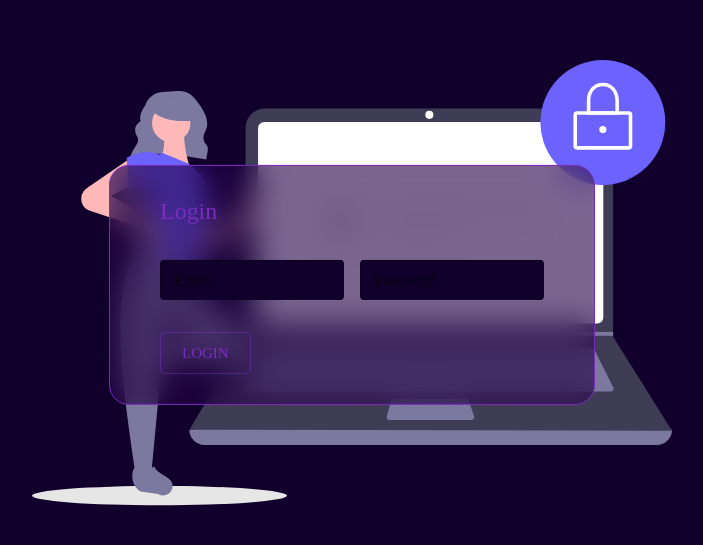
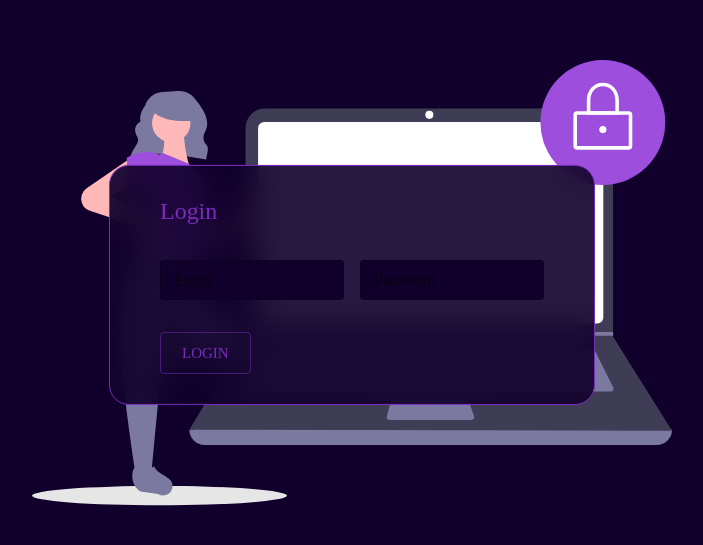
Before and after one commit to francescoVarsa/homeHandler_frontend, a React (Create React App) app: page /login in a window 1280 px wide. Shown: the part 115-660 px from the top of the page, without its empty margins (288-991 px from the left). Built offline with nearby package versions, Linux system fonts and the light colour scheme.

Commit message:
Improve login input forms styles

```diff
--- a/src/components/atoms/Illustrations/AuthIllustration.tsx
+++ b/src/components/atoms/Illustrations/AuthIllustration.tsx
@@ -1,3 +1,4 @@
+import { useTheme } from "@mui/material";
 import { Colors } from "../../../types/types";
 
 type AuthIllustrationProps = {
@@ -7,10 +8,11 @@ type AuthIllustrationProps = {
 };
 
 export default function AuthIllustration({
-  color,
+  color = "purple",
   width,
   height,
 }: AuthIllustrationProps) {
+  const theme = useTheme();
   return (
     <svg
       xmlns="http://www.w3.org/2000/svg"
@@ -56,7 +58,12 @@ export default function AuthIllustration({
         points="720.046 337.135 720.046 341.556 264.306 341.556 264.649 341.004 264.649 337.135 720.046 337.135"
         fill="#7b79a0"
       />
-      <circle cx="707.33457" cy="77.37523" r="77.37523" fill="#6c63ff" />
+      <circle
+        cx="707.33457"
+        cy="77.37523"
+        r="77.37523"
+        fill={theme.palette[color].main}
+      />
       <path
         d="M942.89,285.223H878.77911a4.42582,4.42582,0,0,1-4.42144-4.42145V242.11391a4.42616,4.42616,0,0,1,4.42144-4.42144H942.89a4.42616,4.42616,0,0,1,4.42144,4.42144v38.68761A4.42582,4.42582,0,0,1,942.89,285.223Zm-64.11091-43.10906v38.68761h64.11415L942.89,242.11391Z"
         transform="translate(-203.5 -174.13424)"
@@ -117,7 +124,7 @@ export default function AuthIllustration({
       <path
         d="M409.41752,423.55243c-27.13873,18.49308-46.31418.63272-60.94729-26.92346,2.03338-16.86188-1.259-37.04061-7.35672-58.96635a40.13762,40.13762,0,0,1,24.50567-48.40124h0l32.06116,13.421c27.22362,22.19038,32.582,46.227,22.36825,71.5784Z"
         transform="translate(-203.5 -174.13424)"
-        fill="#6c63ff"
+        fill={theme.palette[color].main}
       />
       <path
         d="M331.32124,326.54178,301.4969,342.19956l52.9382,31.31555,7.366,18.16951a9.63673,9.63673,0,0,1-5.78925,12.73088h0a9.63673,9.63673,0,0,1-12.76159-8.54442l-.74489-12.66307-67.2838-22.20366a15.73306,15.73306,0,0,1-9.87265-9.61147v0a15.733,15.733,0,0,1,5.90262-18.30258l54.10485-37.11845Z"
@@ -127,7 +134,7 @@ export default function AuthIllustration({
       <path
         d="M361.14557,329.52422c-12.43861-5.4511-23.74934.47044-38.026,5.21926l-2.23683-39.51725c14.17612-7.55568,27.69209-9.59281,40.26285-3.728Z"
         transform="translate(-203.5 -174.13424)"
-        fill="#6c63ff"
+        fill={theme.palette[color].main}
       />
       <circle cx="172.52496" cy="78.09251" r="23.80211" fill="#ffb8b8" />
       <path
--- a/src/components/organisms/AuthForm/AuthForm.tsx
+++ b/src/components/organisms/AuthForm/AuthForm.tsx
@@ -13,7 +13,11 @@ export default function AuthForm({ formType }: AuthFormProps) {
   const { t } = useTranslation();
 
   return (
-    <BlurredBackground borderThickness={1} borderColor={"purple"}>
+    <BlurredBackground
+      borderThickness={1}
+      borderColor={"purple"}
+      rgbaColor={"rgb(16, 0, 43, 0.9)"}
+    >
       <Grid
         container
         display={"flex"}
--- a/src/components/templates/AuthFormTemplate/AuthFormTemplate.tsx
+++ b/src/components/templates/AuthFormTemplate/AuthFormTemplate.tsx
@@ -16,7 +16,7 @@ export default function AuthFormTemplate({ children }: AuthFormTemplateProps) {
         justifyContent={"center"}
       >
         <Grid item md={6}>
-          <AuthIllustration />
+          <AuthIllustration color="lightPurple" />
           {children}
         </Grid>
       </Grid>
```
